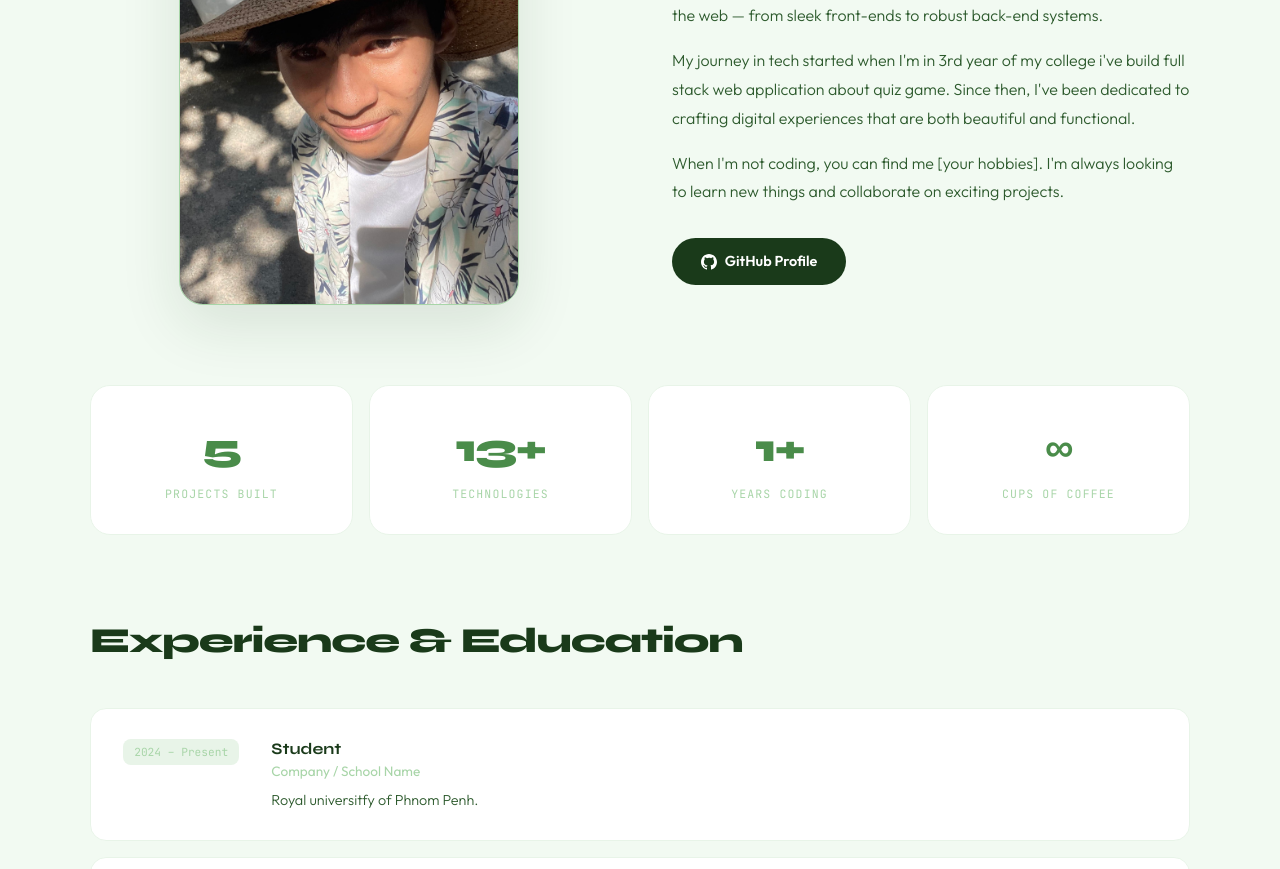
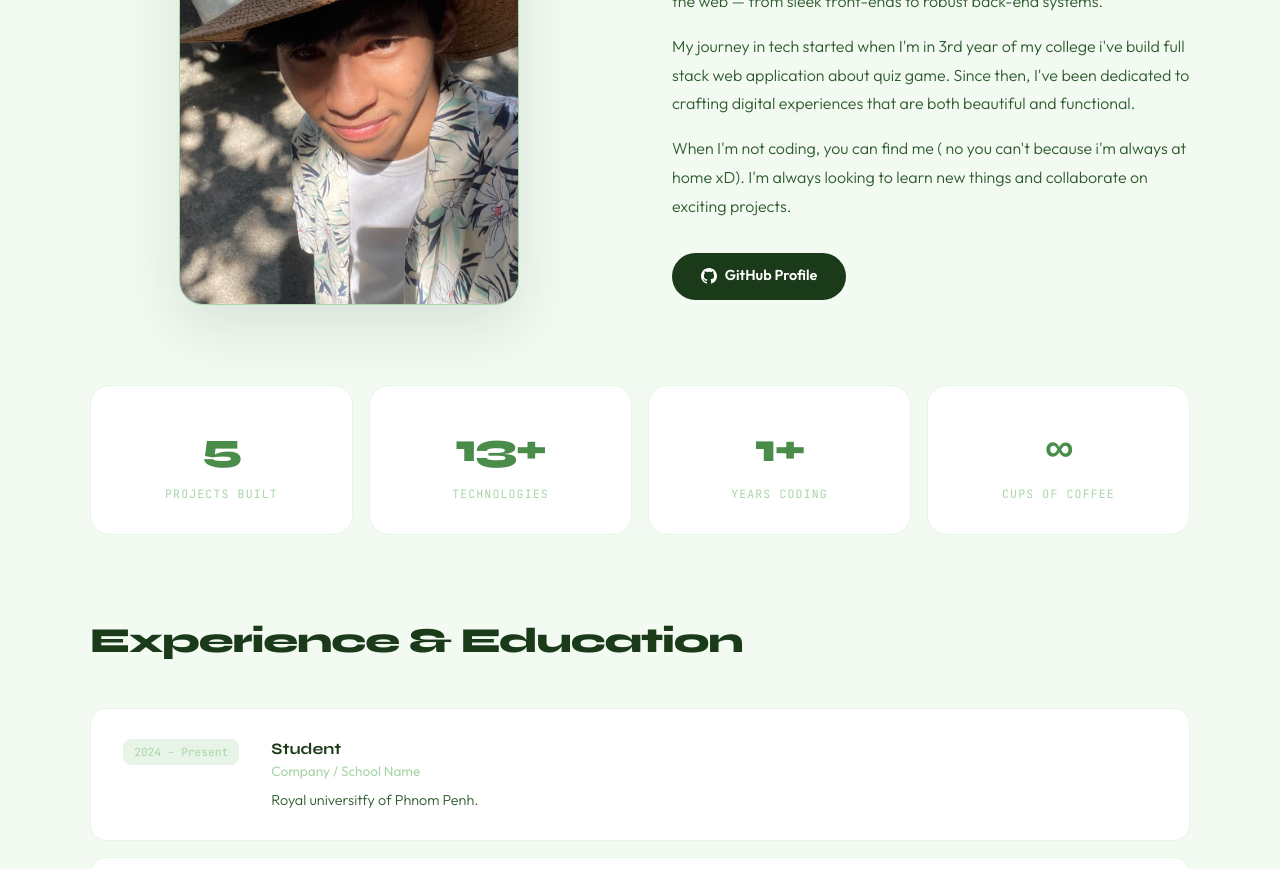
Before and after one commit to heisernbergg0942/myportfolio-, a React (Vite) app in the folder portfolio/: page /about in a window 1280 px wide. Shown: the part 780-1649 px from the top of the page. Built offline with nearby package versions, Linux system fonts and the light colour scheme.

Commit message:
update about me

```diff
--- a/portfolio/src/pages/About.jsx
+++ b/portfolio/src/pages/About.jsx
@@ -48,7 +48,7 @@ export default function About() {
               {[
                 "I'm a full-stack developer living in phnompenh. I love building things for the web — from sleek front-ends to robust back-end systems.",
                 "My journey in tech started when I'm in 3rd year of my college i've build full stack web application about quiz game. Since then, I've been dedicated to crafting digital experiences that are both beautiful and functional.",
-                "When I'm not coding, you can find me [your hobbies]. I'm always looking to learn new things and collaborate on exciting projects.",
+                "When I'm not coding, you can find me ( no you can't because i'm always at home xD). I'm always looking to learn new things and collaborate on exciting projects.",
               ].map((text, i) => (
                 <p key={i} style={{ fontFamily:'Outfit,sans-serif', fontWeight:300, fontSize:'1rem', color:'var(--green-mid)', lineHeight:1.8 }}>{text}</p>
               ))}
```
